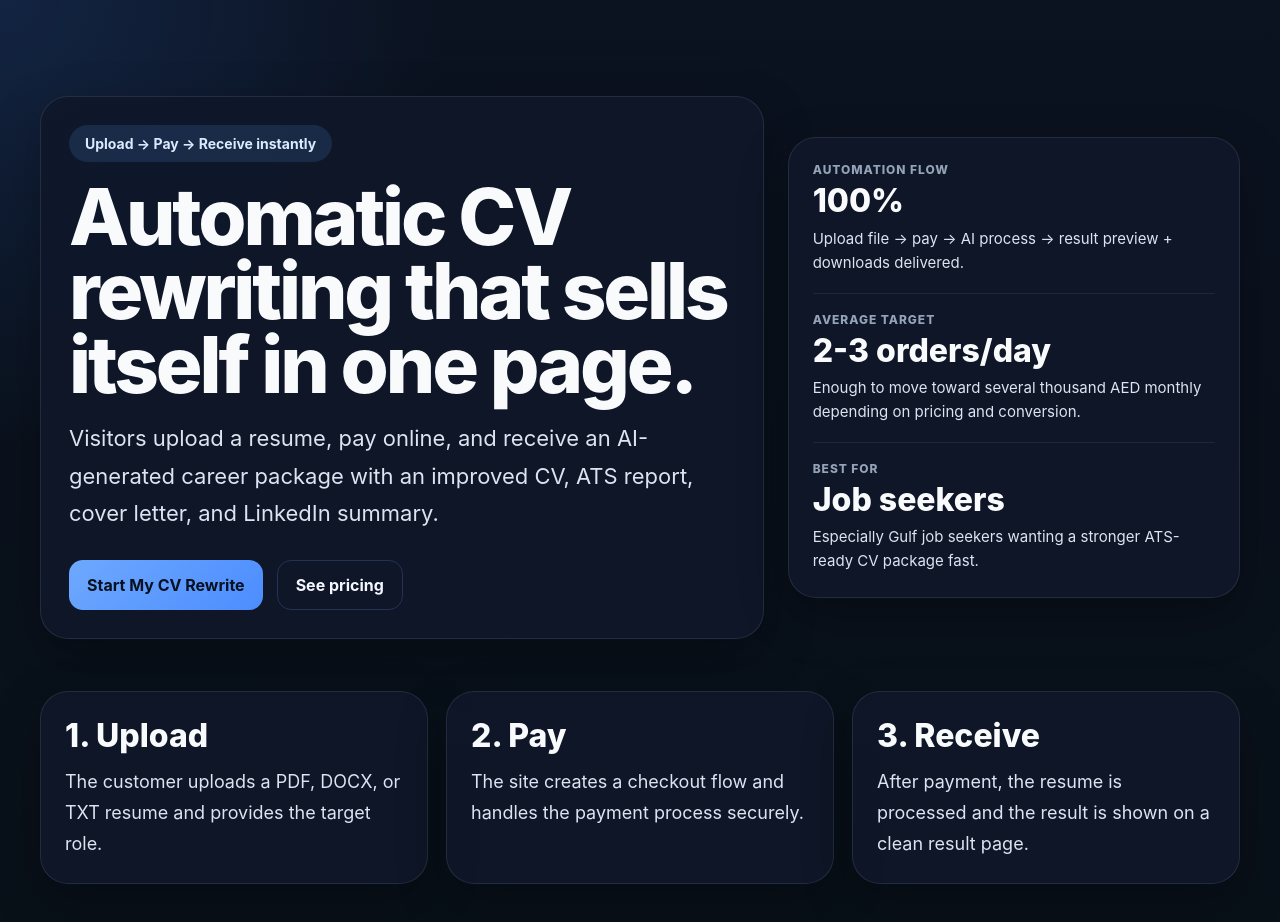
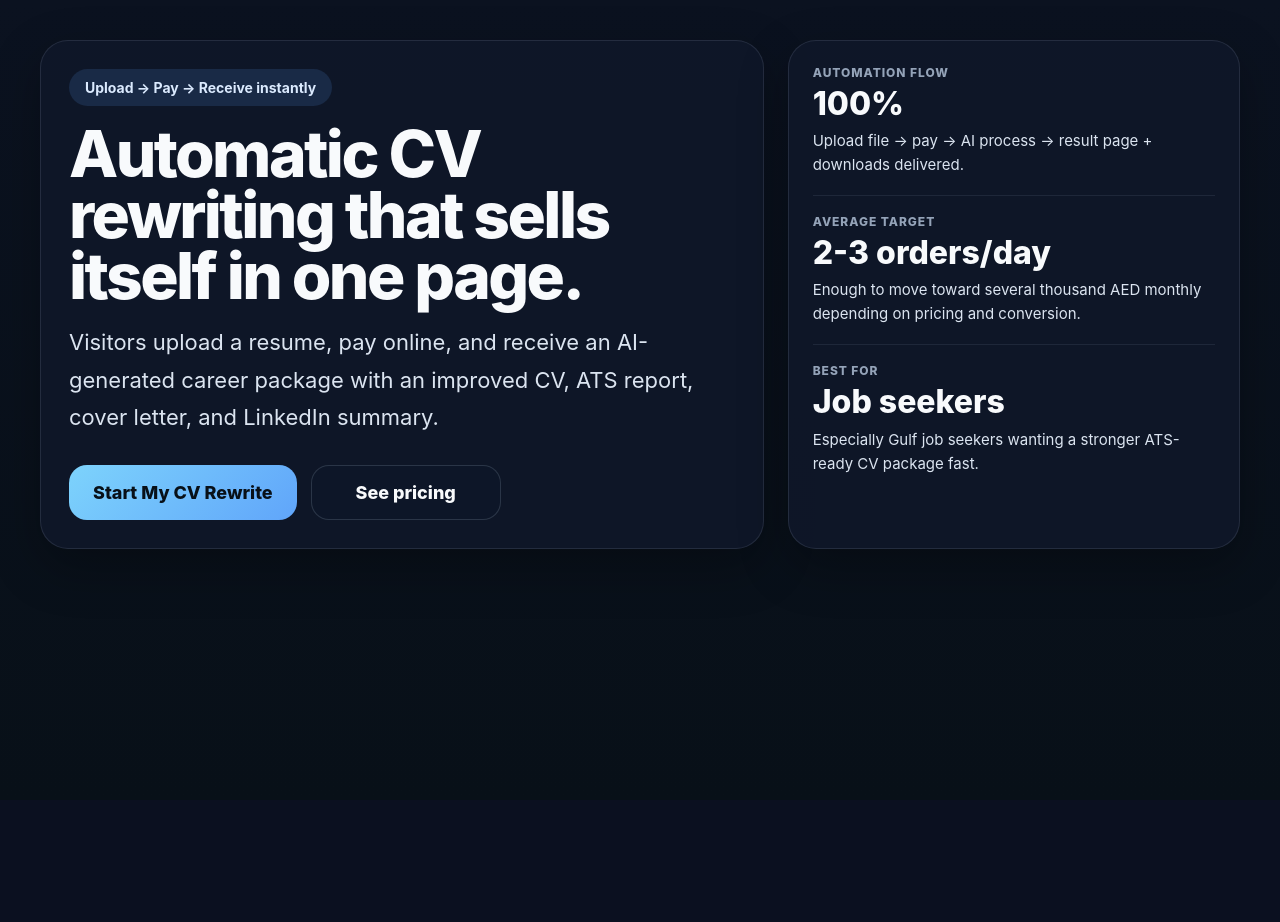
Before and after one commit to mohamedbrs9998-hue/resume-fix-new, a Next.js app: page / in a window 1280 px wide. Shown: the top 922 px of the page. After the commit the page ends 800 px from the top, so only its background shows below. Built offline with nearby package versions, Linux system fonts and the light colour scheme.

Commit message:
Fix homepage build error

```diff
--- a/app/page.js
+++ b/app/page.js
@@ -2,263 +2,162 @@ import Link from "next/link";
 
 export default function HomePage() {
   return (
-    <main className="page-shell">
-      <section className="hero">
-        <div className="hero-left">
-          <div className="hero-badge">Upload → Pay → Receive instantly</div>
+    <main
+      style={{
+        minHeight: "100vh",
+        padding: "40px 24px 72px",
+        color: "#f8fafc",
+        background:
+          "linear-gradient(180deg, #0b1220 0%, #081018 100%)",
+      }}
+    >
+      <div style={{ maxWidth: 1200, margin: "0 auto" }}>
+        <div
+          style={{
+            display: "grid",
+            gridTemplateColumns: "1.6fr 1fr",
+            gap: 24,
+          }}
+        >
+          <section
+            style={{
+              padding: 28,
+              borderRadius: 28,
+              border: "1px solid rgba(148, 163, 184, 0.16)",
+              background: "rgba(15, 23, 42, 0.88)",
+              boxShadow: "0 18px 50px rgba(0,0,0,0.28)",
+            }}
+          >
+            <div
+              style={{
+                display: "inline-block",
+                marginBottom: 18,
+                padding: "10px 16px",
+                borderRadius: 999,
+                background: "rgba(96, 165, 250, 0.14)",
+                color: "#dbeafe",
+                fontSize: 14,
+                fontWeight: 700,
+              }}
+            >
+              Upload → Pay → Receive instantly
+            </div>
 
-          <h1 className="hero-title">
+            <h1
+              style={{
+                margin: "0 0 18px",
+                fontSize: 64,
+                lineHeight: 0.95,
+                letterSpacing: "-0.04em",
+                fontWeight: 800,
+              }}
+            >
               Automatic CV rewriting that sells itself in one page.
             </h1>
 
-          <p className="hero-text">
+            <p
+              style={{
+                margin: 0,
+                maxWidth: 760,
+                color: "#dbe4f0",
+                fontSize: 22,
+                lineHeight: 1.7,
+              }}
+            >
               Visitors upload a resume, pay online, and receive an AI-generated
               career package with an improved CV, ATS report, cover letter, and
               LinkedIn summary.
             </p>
 
-          <div className="hero-actions">
-            <Link href="/resume-rewrite" className="btn btn-primary">
+            <div style={{ display: "flex", gap: 14, flexWrap: "wrap", marginTop: 28 }}>
+              <Link
+                href="/resume-rewrite"
+                style={{
+                  display: "inline-flex",
+                  alignItems: "center",
+                  justifyContent: "center",
+                  minWidth: 190,
+                  padding: "16px 24px",
+                  borderRadius: 18,
+                  textDecoration: "none",
+                  fontWeight: 800,
+                  fontSize: 18,
+                  background: "linear-gradient(135deg, #7dd3fc 0%, #60a5fa 100%)",
+                  color: "#081018",
+                }}
+              >
                 Start My CV Rewrite
               </Link>
 
-            <Link href="/pricing" className="btn btn-secondary">
+              <Link
+                href="/pricing"
+                style={{
+                  display: "inline-flex",
+                  alignItems: "center",
+                  justifyContent: "center",
+                  minWidth: 190,
+                  padding: "16px 24px",
+                  borderRadius: 18,
+                  textDecoration: "none",
+                  fontWeight: 800,
+                  fontSize: 18,
+                  border: "1px solid rgba(148, 163, 184, 0.22)",
+                  background: "rgba(15, 23, 42, 0.66)",
+                  color: "#f8fafc",
+                }}
+              >
                 See pricing
               </Link>
             </div>
+          </section>
+
+          <aside
+            style={{
+              padding: 24,
+              borderRadius: 28,
+              border: "1px solid rgba(148, 163, 184, 0.16)",
+              background: "rgba(15, 23, 42, 0.88)",
+              boxShadow: "0 18px 50px rgba(0,0,0,0.28)",
+            }}
+          >
+            <div style={{ marginBottom: 18 }}>
+              <div style={{ color: "#94a3b8", fontSize: 12, fontWeight: 800, letterSpacing: "0.08em", marginBottom: 6 }}>
+                AUTOMATION FLOW
               </div>
-
-        <div className="hero-right card">
-          <div className="stat-block">
-            <div className="stat-label">AUTOMATION FLOW</div>
-            <div className="stat-value">100%</div>
-            <p className="stat-text">
-              Upload file → pay → AI process → result preview + downloads
-              delivered.
+              <div style={{ fontSize: 32, fontWeight: 800, lineHeight: 1.1, marginBottom: 8 }}>
+                100%
+              </div>
+              <p style={{ margin: 0, color: "#dbe4f0", lineHeight: 1.6, fontSize: 15 }}>
+                Upload file → pay → AI process → result page + downloads delivered.
               </p>
             </div>
 
-          <div className="stat-block">
-            <div className="stat-label">AVERAGE TARGET</div>
-            <div className="stat-value">2-3 orders/day</div>
-            <p className="stat-text">
-              Enough to move toward several thousand AED monthly depending on
-              pricing and conversion.
+            <div style={{ marginBottom: 18, paddingTop: 18, borderTop: "1px solid rgba(148, 163, 184, 0.12)" }}>
+              <div style={{ color: "#94a3b8", fontSize: 12, fontWeight: 800, letterSpacing: "0.08em", marginBottom: 6 }}>
+                AVERAGE TARGET
+              </div>
+              <div style={{ fontSize: 32, fontWeight: 800, lineHeight: 1.1, marginBottom: 8 }}>
+                2-3 orders/day
+              </div>
+              <p style={{ margin: 0, color: "#dbe4f0", lineHeight: 1.6, fontSize: 15 }}>
+                Enough to move toward several thousand AED monthly depending on pricing and conversion.
               </p>
             </div>
 
-          <div className="stat-block">
-            <div className="stat-label">BEST FOR</div>
-            <div className="stat-value">Job seekers</div>
-            <p className="stat-text">
-              Especially Gulf job seekers wanting a stronger ATS-ready CV
-              package fast.
+            <div style={{ paddingTop: 18, borderTop: "1px solid rgba(148, 163, 184, 0.12)" }}>
+              <div style={{ color: "#94a3b8", fontSize: 12, fontWeight: 800, letterSpacing: "0.08em", marginBottom: 6 }}>
+                BEST FOR
+              </div>
+              <div style={{ fontSize: 32, fontWeight: 800, lineHeight: 1.1, marginBottom: 8 }}>
+                Job seekers
+              </div>
+              <p style={{ margin: 0, color: "#dbe4f0", lineHeight: 1.6, fontSize: 15 }}>
+                Especially Gulf job seekers wanting a stronger ATS-ready CV package fast.
               </p>
             </div>
+          </aside>
         </div>
-      </section>
-
-      <section className="steps-grid">
-        <div className="card step-card">
-          <h3>1. Upload</h3>
-          <p>
-            The customer uploads a PDF, DOCX, or TXT resume and provides the
-            target role.
-          </p>
       </div>
-
-        <div className="card step-card">
-          <h3>2. Pay</h3>
-          <p>
-            The site creates a checkout flow and handles the payment process
-            securely.
-          </p>
-        </div>
-
-        <div className="card step-card">
-          <h3>3. Receive</h3>
-          <p>
-            After payment, the resume is processed and the result is shown on a
-            clean result page.
-          </p>
-        </div>
-      </section>
-
-      <style jsx>{`
-        .page-shell {
-          min-height: 100vh;
-          padding: 40px 24px 72px;
-          color: #f8fafc;
-          background:
-            radial-gradient(
-              circle at top left,
-              rgba(59, 130, 246, 0.16),
-              transparent 28%
-            ),
-            linear-gradient(180deg, #0b1220 0%, #081018 100%);
-        }
-
-        .hero {
-          max-width: 1200px;
-          margin: 0 auto 28px;
-          display: grid;
-          grid-template-columns: 1.6fr 1fr;
-          gap: 24px;
-        }
-
-        .hero-left,
-        .hero-right,
-        .step-card {
-          border-radius: 28px;
-          border: 1px solid rgba(148, 163, 184, 0.16);
-          background: rgba(15, 23, 42, 0.88);
-          box-shadow: 0 18px 50px rgba(0, 0, 0, 0.28);
-        }
-
-        .hero-left {
-          padding: 28px;
-        }
-
-        .hero-right {
-          padding: 24px;
-        }
-
-        .hero-badge {
-          display: inline-block;
-          margin-bottom: 18px;
-          padding: 10px 16px;
-          border-radius: 999px;
-          background: rgba(96, 165, 250, 0.14);
-          color: #dbeafe;
-          font-size: 14px;
-          font-weight: 700;
-        }
-
-        .hero-title {
-          margin: 0 0 18px;
-          font-size: clamp(42px, 7vw, 78px);
-          line-height: 0.95;
-          letter-spacing: -0.04em;
-          font-weight: 800;
-        }
-
-        .hero-text {
-          margin: 0;
-          max-width: 760px;
-          color: #dbe4f0;
-          font-size: clamp(18px, 2vw, 22px);
-          line-height: 1.7;
-        }
-
-        .hero-actions {
-          display: flex;
-          gap: 14px;
-          flex-wrap: wrap;
-          margin-top: 28px;
-        }
-
-        .btn {
-          display: inline-flex;
-          align-items: center;
-          justify-content: center;
-          min-width: 190px;
-          padding: 16px 24px;
-          border-radius: 18px;
-          text-decoration: none;
-          font-weight: 800;
-          font-size: 18px;
-          transition: transform 0.15s ease, opacity 0.15s ease;
-        }
-
-        .btn:hover {
-          transform: translateY(-1px);
-          opacity: 0.96;
-        }
-
-        .btn-primary {
-          background: linear-gradient(135deg, #7dd3fc 0%, #60a5fa 100%);
-          color: #081018;
-        }
-
-        .btn-secondary {
-          border: 1px solid rgba(148, 163, 184, 0.22);
-          background: rgba(15, 23, 42, 0.66);
-          color: #f8fafc;
-        }
-
-        .stat-block + .stat-block {
-          margin-top: 18px;
-          padding-top: 18px;
-          border-top: 1px solid rgba(148, 163, 184, 0.12);
-        }
-
-        .stat-label {
-          color: #94a3b8;
-          font-size: 12px;
-          font-weight: 800;
-          letter-spacing: 0.08em;
-          margin-bottom: 6px;
-        }
-
-        .stat-value {
-          font-size: 32px;
-          font-weight: 800;
-          line-height: 1.1;
-          margin-bottom: 8px;
-        }
-
-        .stat-text {
-          margin: 0;
-          color: #dbe4f0;
-          line-height: 1.6;
-          font-size: 15px;
-        }
-
-        .steps-grid {
-          max-width: 1200px;
-          margin: 0 auto;
-          display: grid;
-          grid-template-columns: repeat(3, minmax(0, 1fr));
-          gap: 18px;
-        }
-
-        .step-card {
-          padding: 24px;
-        }
-
-        .step-card h3 {
-          margin: 0 0 12px;
-          font-size: 32px;
-          font-weight: 800;
-        }
-
-        .step-card p {
-          margin: 0;
-          color: #dbe4f0;
-          line-height: 1.7;
-          font-size: 18px;
-        }
-
-        @media (max-width: 900px) {
-          .hero {
-            grid-template-columns: 1fr;
-          }
-
-          .steps-grid {
-            grid-template-columns: 1fr;
-          }
-
-          .hero-left,
-          .hero-right,
-          .step-card {
-            border-radius: 22px;
-          }
-
-          .btn {
-            width: 100%;
-          }
-        }
-      `}</style>
     </main>
   );
 }
```
Lines whose indentation alone changed are shown as unchanged.
